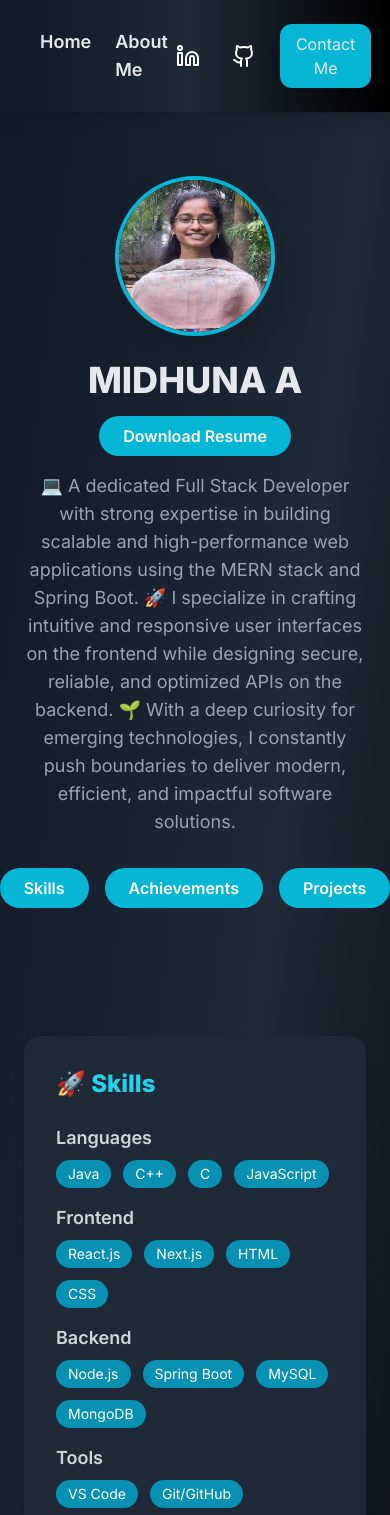
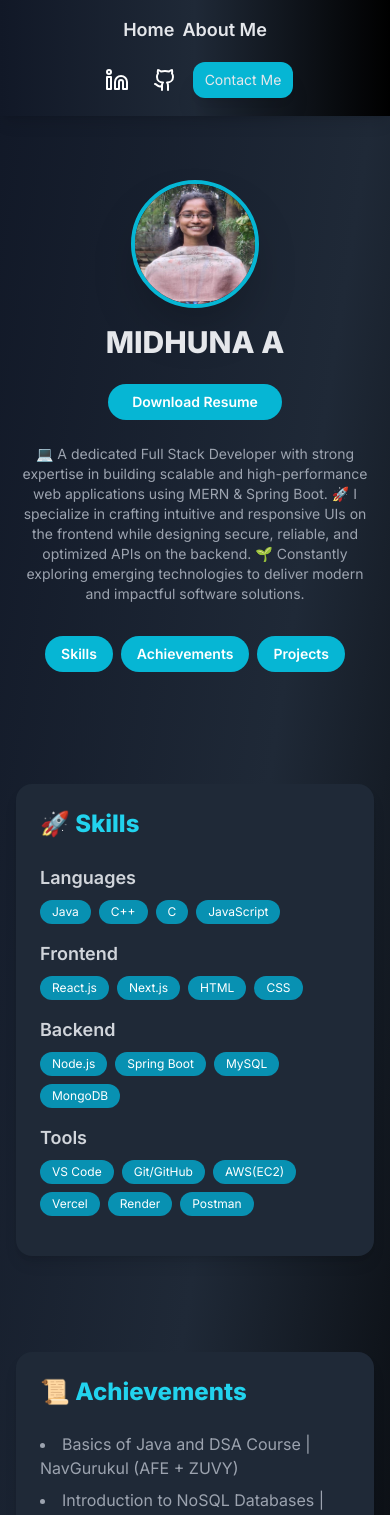
Before and after one commit to midhuna-06/MIDHUNA-A-Portfolio, a React (Create React App) app: page / in a window 390 px wide. Shown: the top 1515 px of the page. Built offline with nearby package versions, Linux system fonts and the light colour scheme.

Commit message:
Changes made for mobile view

```diff
--- a/src/App.js
+++ b/src/App.js
@@ -1,6 +1,6 @@
 import React from "react";
 import { BrowserRouter as Router, Routes, Route, Link } from "react-router-dom";
-import { Linkedin, Github } from "lucide-react"; // Added Github icon
+import { Linkedin, Github } from "lucide-react";
 import Home from "./pages/Home";
 import About from "./pages/About";
 import Contact from "./pages/Contact";
@@ -10,45 +10,28 @@ function App() {
     <Router>
       <div className="min-h-screen">
         {/* Navbar */}
-        <nav className="flex justify-between items-center px-10 py-6 bg-gradient-to-r from-gray-900 via-gray-800 to-black shadow-lg sticky top-0 z-50">
-          {/* Left Links */}
-          <div className="flex space-x-6 text-lg font-semibold">
+        <nav className="flex flex-col md:flex-row justify-between items-center px-4 sm:px-10 py-4 md:py-6 bg-gradient-to-r from-gray-900 via-gray-800 to-black shadow-lg sticky top-0 z-50 gap-4 md:gap-0">
+          <div className="flex flex-wrap justify-center md:justify-start space-x-2 sm:space-x-4 md:space-x-6 text-lg font-semibold">
             <Link to="/" className="hover:text-cyan-400 transition">Home</Link>
             <Link to="/about" className="hover:text-cyan-400 transition">About Me</Link>
           </div>
 
-          {/* Right Social & Contact */}
-          <div className="flex space-x-4 items-center">
-            {/* LinkedIn */}
-            <a
-              href="https://www.linkedin.com/in/midhuna-a-504644291"
-              target="_blank"
-              rel="noreferrer"
-              className="p-2 rounded-full hover:bg-cyan-500 transition"
-            >
+          <div className="flex flex-wrap justify-center md:justify-end space-x-2 md:space-x-4 items-center">
+            <a href="https://www.linkedin.com/in/midhuna-a-504644291" target="_blank" rel="noreferrer" className="p-2 rounded-full hover:bg-cyan-500 transition">
               <Linkedin className="w-6 h-6 text-white" />
             </a>
-
-            {/* GitHub */}
-            <a
-              href="https://github.com/midhuna-06"
-              target="_blank"
-              rel="noreferrer"
-              className="p-2 rounded-full hover:bg-cyan-500 transition"
-            >
+            <a href="https://github.com/midhuna-06" target="_blank" rel="noreferrer" className="p-2 rounded-full hover:bg-cyan-500 transition">
               <Github className="w-6 h-6 text-white" />
             </a>
-
-            {/* Contact Button */}
             <Link to="/contact">
-              <button className="bg-cyan-500 px-4 py-2 rounded-xl shadow-xl hover:scale-105 transition">
+              <button className="bg-cyan-500 px-3 py-2 rounded-xl shadow-xl hover:scale-105 transition text-sm sm:text-base">
                 Contact Me
               </button>
             </Link>
           </div>
         </nav>
 
-        {/* Page Routes */}
+        {/* Routes */}
         <Routes>
           <Route path="/" element={<Home />} />
           <Route path="/about" element={<About />} />
--- a/src/pages/About.js
+++ b/src/pages/About.js
@@ -4,7 +4,7 @@ function About() {
   const [view, setView] = useState("detailed");
 
   const contents = {
-    detailed: `Hello — I’m Midhuna A, a 3rd year CSE student at Sri Eshwar College of Engineering , and an FFE Scholar.
+    detailed: `Hello — I’m Midhuna A, a 3rd year CSE student at Sri Eshwar College of Engineering, and an FFE Scholar.
 I am an aspiring Full Stack Developer building strong expertise in the MERN stack and Spring Boot.
 I’m also an AWS enthusiast, exploring cloud services to enhance scalability and deployment.
 
@@ -16,11 +16,9 @@ My practical experience includes projects such as a Banking System (Spring Boot)
 I also actively practice Data Structures & Algorithms on LeetCode to strengthen my problem-solving skills.
 
 My goal is to grow into a versatile software developer, gain deeper expertise in Java, Cloud, and DevOps, and contribute to impactful, scalable applications.`,
-
     short: `I’m Midhuna A, a 3rd year CSE student at Sri Eshwar College of Engineering and an FFE Scholar.
 I build full-stack applications using MERN and Spring Boot, I’m an AWS enthusiast, currently learning Docker & DevOps,
 and I love solving problems and developing creative technologies.`,
-
     resume: `3rd year CSE, Sri Eshwar College of Engineering • FFE Scholar • MERN & Spring Boot Full-Stack Developer • AWS enthusiast • Learning Docker • Problem solver`,
   };
 
@@ -34,88 +32,43 @@ and I love solving problems and developing creative technologies.`,
   };
 
   return (
-    <div className="px-6 md:px-20 py-16">
-      {/* Header */}
-      <div className="flex items-center gap-6 mb-8">
-        <img
-          src="/profile.jpg"
-          alt="Midhuna A"
-          className="w-24 h-24 rounded-full border-4 border-cyan-500 shadow-lg object-cover"
-        />
-        <div>
-          <h1 className="text-3xl font-bold">MIDHUNA A</h1>
-          <p className="text-cyan-400 font-medium">
+    <div className="px-4 sm:px-10 py-16">
+      <div className="flex flex-col sm:flex-row items-center gap-4 sm:gap-6 mb-8">
+        <img src="/profile.jpg" alt="Midhuna A" className="w-20 h-20 sm:w-24 sm:h-24 rounded-full border-4 border-cyan-500 shadow-lg object-cover" />
+        <div className="text-center sm:text-left">
+          <h1 className="text-2xl sm:text-3xl font-bold">MIDHUNA A</h1>
+          <p className="text-cyan-400 font-medium text-sm sm:text-base">
             3rd year CSE · Sri Eshwar College of Engineering · FFE Scholar
           </p>
         </div>
       </div>
 
       {/* Toggle Buttons */}
-      <div className="flex flex-wrap gap-3 mb-6">
-        <button
-          onClick={() => setView("detailed")}
-          className={`px-4 py-2 rounded-full font-semibold ${
-            view === "detailed"
-              ? "bg-cyan-500 text-black"
-              : "bg-gray-700 text-gray-300 hover:bg-gray-600"
-          }`}
-        >
-          Detailed
-        </button>
-        <button
-          onClick={() => setView("short")}
-          className={`px-4 py-2 rounded-full font-semibold ${
-            view === "short"
-              ? "bg-cyan-500 text-black"
-              : "bg-gray-700 text-gray-300 hover:bg-gray-600"
-          }`}
-        >
-          Short
-        </button>
-        <button
-          onClick={() => setView("resume")}
-          className={`px-4 py-2 rounded-full font-semibold ${
-            view === "resume"
-              ? "bg-cyan-500 text-black"
-              : "bg-gray-700 text-gray-300 hover:bg-gray-600"
-          }`}
-        >
-          Resume Line
-        </button>
-
-        {/* Copy Button */}
-        <button
-          onClick={copyText}
-          className="ml-auto px-4 py-2 bg-gray-700 text-gray-300 rounded-lg hover:bg-gray-600"
-        >
+      <div className="flex flex-wrap gap-2 sm:gap-3 mb-6">
+        {["detailed", "short", "resume"].map((type) => (
+          <button
+            key={type}
+            onClick={() => setView(type)}
+            className={`px-4 py-2 rounded-full font-semibold ${
+              view === type ? "bg-cyan-500 text-black" : "bg-gray-700 text-gray-300 hover:bg-gray-600"
+            }`}
+          >
+            {type === "detailed" ? "Detailed" : type === "short" ? "Short" : "Resume Line"}
+          </button>
+        ))}
+        <button onClick={copyText} className="ml-auto px-4 py-2 bg-gray-700 text-gray-300 rounded-lg hover:bg-gray-600">
           Copy
         </button>
       </div>
 
-      {/* About Content */}
-      <div className="bg-gray-800 rounded-2xl p-6 shadow-lg whitespace-pre-line text-gray-300 leading-relaxed">
+      <div className="bg-gray-800 rounded-2xl p-4 sm:p-6 shadow-lg whitespace-pre-line text-gray-300 leading-relaxed">
         {contents[view]}
       </div>
 
-      {/* Links */}
-      <div className="flex gap-4 mt-6 text-sm text-gray-400">
+      <div className="flex flex-wrap gap-4 mt-6 text-sm text-gray-400">
         <span>Profiles:</span>
-        <a
-          className="text-cyan-400 hover:underline"
-          href="https://github.com/midhuna-06"
-          target="_blank"
-          rel="noreferrer"
-        >
-          GitHub
-        </a>
-        <a
-          className="text-cyan-400 hover:underline"
-          href="https://leetcode.com/u/midhuna06/"
-          target="_blank"
-          rel="noreferrer"
-        >
-          LeetCode
-        </a>
+        <a className="text-cyan-400 hover:underline" href="https://github.com/midhuna-06" target="_blank" rel="noreferrer">GitHub</a>
+        <a className="text-cyan-400 hover:underline" href="https://leetcode.com/u/midhuna06/" target="_blank" rel="noreferrer">LeetCode</a>
       </div>
     </div>
   );
--- a/src/pages/Contact.js
+++ b/src/pages/Contact.js
@@ -4,33 +4,17 @@ import { FaEnvelope, FaPhone } from "react-icons/fa";
 
 function Contact() {
   return (
-    <section className="px-10 py-16 flex flex-col items-center">
-      <motion.h1
-        className="text-4xl font-bold text-cyan-400 mb-10"
-        initial={{ opacity: 0, y: -20 }}
-        animate={{ opacity: 1, y: 0 }}
-        transition={{ duration: 1 }}
-      >
+    <section className="px-4 sm:px-10 py-16 flex flex-col items-center">
+      <motion.h1 className="text-3xl sm:text-4xl font-bold text-cyan-400 mb-10" initial={{ opacity: 0, y: -20 }} animate={{ opacity: 1, y: 0 }} transition={{ duration: 1 }}>
         👩‍💻 Contact <span className="text-white">Midhuna A</span>
       </motion.h1>
 
-      <div className="grid md:grid-cols-2 gap-10 w-full max-w-5xl">
+      <div className="flex flex-col md:flex-row gap-6 md:gap-10 w-full max-w-5xl">
         {/* Left Info Section */}
-        <motion.div
-          className="bg-gray-800 p-6 rounded-2xl shadow-lg"
-          initial={{ opacity: 0, x: -50 }}
-          animate={{ opacity: 1, x: 0 }}
-          transition={{ duration: 1 }}
-        >
-          <h2 className="text-2xl font-bold text-cyan-400 mb-4">
-            Let’s Connect 🚀
-          </h2>
-          <p className="text-gray-400 mb-6">
-            I’m always open to new opportunities, collaborations, and exciting
-            challenges! Feel free to reach out.
-          </p>
+        <motion.div className="bg-gray-800 p-6 rounded-2xl shadow-lg w-full md:w-1/2" initial={{ opacity: 0, x: -50 }} animate={{ opacity: 1, x: 0 }} transition={{ duration: 1 }}>
+          <h2 className="text-2xl font-bold text-cyan-400 mb-4">Let’s Connect 🚀</h2>
+          <p className="text-gray-400 mb-6">I’m always open to new opportunities, collaborations, and exciting challenges! Feel free to reach out.</p>
 
-          {/* Contact Info */}
           <div className="flex items-center space-x-3 mb-4">
             <FaEnvelope className="text-cyan-400 text-2xl" />
             <div>
@@ -49,23 +33,10 @@ function Contact() {
         </motion.div>
 
         {/* Right Mailto Section */}
-        <motion.div
-          className="bg-gray-800 p-6 rounded-2xl shadow-lg flex flex-col gap-4 items-center justify-center"
-          initial={{ opacity: 0, x: 50 }}
-          animate={{ opacity: 1, x: 0 }}
-          transition={{ duration: 1 }}
-        >
-          <h2 className="text-2xl font-bold text-cyan-400 mb-4">
-            Send a Message ✉️
-          </h2>
-          <p className="text-gray-400 text-center mb-4">
-            Click the button below to send me an email directly from your email
-            client.
-          </p>
-          <a
-            href="mailto:midhuashwin@gmail.com?subject=Contact%20from%20Portfolio&body=Hi%20Midhuna%2C%0A%0AI%20would%20like%20to%20connect%20with%20you.%0A%0ARegards%2C%0A"
-            className="w-full bg-cyan-500 py-3 rounded-lg font-semibold text-center hover:scale-105 transition"
-          >
+        <motion.div className="bg-gray-800 p-6 rounded-2xl shadow-lg w-full md:w-1/2 flex flex-col gap-4 items-center justify-center" initial={{ opacity: 0, x: 50 }} animate={{ opacity: 1, x: 0 }} transition={{ duration: 1 }}>
+          <h2 className="text-2xl font-bold text-cyan-400 mb-4">Send a Message ✉️</h2>
+          <p className="text-gray-400 text-center mb-4">Click the button below to send me an email directly from your email client.</p>
+          <a href="mailto:midhuashwin@gmail.com?subject=Contact%20from%20Portfolio&body=Hi%20Midhuna%2C%0A%0AI%20would%20like%20to%20connect%20with%20you.%0A%0ARegards%2C%0A" className="w-full bg-cyan-500 py-3 rounded-lg font-semibold text-center hover:scale-105 transition">
             ✉️ Send Email
           </a>
         </motion.div>
--- a/src/pages/Home.js
+++ b/src/pages/Home.js
@@ -6,14 +6,7 @@ function Home() {
     Languages: ["Java", "C++", "C", "JavaScript"],
     Frontend: ["React.js", "Next.js", "HTML", "CSS"],
     Backend: ["Node.js", "Spring Boot", "MySQL", "MongoDB"],
-    Tools: [
-      "VS Code",
-      "Git/GitHub",
-      "AWS(EC2)",
-      "Vercel",
-      "Render",
-      "Postman",
-    ],
+    Tools: ["VS Code", "Git/GitHub", "AWS(EC2)", "Vercel", "Render", "Postman"],
   };
 
   const achievements = [
@@ -21,10 +14,7 @@ function Home() {
     "Introduction to NoSQL Databases | Infosys Spring Board",
     "Mastering Data Structures using C and C++ | Udemy",
     "Learn Java Programming – Beginner to Master | Udemy",
-    {
-      label: "LeetCode Profile",
-      link: "https://leetcode.com/u/midhuna06/",
-    },
+    { label: "LeetCode Profile", link: "https://leetcode.com/u/midhuna06/" },
   ];
 
   const projects = [
@@ -44,31 +34,25 @@ function Home() {
     },
   ];
 
-  // Function to scroll smoothly to a section
   const scrollToSection = (id) => {
     const section = document.getElementById(id);
-    if (section) {
-      section.scrollIntoView({ behavior: "smooth" });
-    }
+    if (section) section.scrollIntoView({ behavior: "smooth" });
   };
 
   return (
-    <div className="px-6 md:px-20">
+    <div className="px-4 sm:px-10">
       {/* Hero Section */}
-      <section
-        id="home"
-        className="flex flex-col items-center justify-center py-16 text-center"
-      >
+      <section className="flex flex-col items-center justify-center py-16 text-center gap-4">
         <motion.img
           src="/profile.jpg"
           alt="profile"
-          className="w-40 h-40 rounded-full border-4 border-cyan-500 shadow-2xl"
+          className="w-32 sm:w-40 h-32 sm:h-40 rounded-full border-4 border-cyan-500 shadow-2xl"
           initial={{ scale: 0 }}
           animate={{ scale: 1 }}
           transition={{ duration: 1 }}
         />
         <motion.h1
-          className="text-4xl font-bold mt-6"
+          className="text-3xl sm:text-4xl font-bold"
           initial={{ opacity: 0, y: -20 }}
           animate={{ opacity: 1, y: 0 }}
           transition={{ delay: 0.5, duration: 1 }}
@@ -76,57 +60,45 @@ function Home() {
           MIDHUNA A
         </motion.h1>
 
-        {/* Resume Button */}
         <motion.a
           href="https://drive.google.com/drive/folders/12PjXtR3zBN5EQT3oi4TXCXtiPb9cmkRR"
           target="_blank"
           rel="noreferrer"
-          className="mt-4 px-6 py-2 bg-cyan-500 text-white font-semibold rounded-full hover:bg-cyan-600 transition"
+          className="mt-2 sm:mt-4 px-6 py-2 bg-cyan-500 text-white font-semibold rounded-full hover:bg-cyan-600 transition text-sm sm:text-base"
           initial={{ opacity: 0 }}
           animate={{ opacity: 1 }}
           transition={{ delay: 1.2, duration: 1 }}
         >
-        Download Resume
+          Download Resume
         </motion.a>
 
         <motion.p
-          className="text-lg text-gray-400 mt-4 max-w-2xl"
+          className="text-sm sm:text-lg text-gray-400 mt-2 sm:mt-4 max-w-xl sm:max-w-2xl"
           initial={{ opacity: 0 }}
           animate={{ opacity: 1 }}
           transition={{ delay: 1, duration: 1 }}
         >
-          💻 A dedicated Full Stack Developer with strong expertise in building scalable and high-performance web applications using the MERN stack and Spring Boot.
-           🚀 I specialize in crafting intuitive and responsive user interfaces on the frontend while designing secure, reliable, and optimized APIs on the backend.
-           🌱 With a deep curiosity for emerging technologies, I constantly push boundaries to deliver modern, efficient, and impactful software solutions.
+          💻 A dedicated Full Stack Developer with strong expertise in building scalable and high-performance web applications using MERN & Spring Boot. 🚀 I specialize in crafting intuitive and responsive UIs on the frontend while designing secure, reliable, and optimized APIs on the backend. 🌱 Constantly exploring emerging technologies to deliver modern and impactful software solutions.
         </motion.p>
 
         {/* Navigation Buttons */}
-        <div className="flex gap-4 mt-8">
-          <button
-            onClick={() => scrollToSection("skills")}
-            className="px-6 py-2 bg-cyan-500 text-white font-semibold rounded-full hover:bg-cyan-600 transition"
-          >
-            Skills
-          </button>
-          <button
-            onClick={() => scrollToSection("achievements")}
-            className="px-6 py-2 bg-cyan-500 text-white font-semibold rounded-full hover:bg-cyan-600 transition"
-          >
-            Achievements
-          </button>
-          <button
-            onClick={() => scrollToSection("projects")}
-            className="px-6 py-2 bg-cyan-500 text-white font-semibold rounded-full hover:bg-cyan-600 transition"
-          >
-            Projects
-          </button>
+        <div className="flex flex-wrap justify-center gap-2 sm:gap-4 mt-4 sm:mt-8">
+          {["skills", "achievements", "projects"].map((section) => (
+            <button
+              key={section}
+              onClick={() => scrollToSection(section)}
+              className="px-4 sm:px-6 py-2 bg-cyan-500 text-white font-semibold rounded-full hover:bg-cyan-600 transition text-sm sm:text-base"
+            >
+              {section.charAt(0).toUpperCase() + section.slice(1)}
+            </button>
+          ))}
         </div>
       </section>
 
       {/* Skills Section */}
-      <section id="skills" className="py-16">
+      <section id="skills" className="py-12 sm:py-16">
         <motion.div
-          className="bg-gray-800 rounded-2xl p-8 shadow-lg"
+          className="bg-gray-800 rounded-2xl p-6 sm:p-8 shadow-lg"
           initial={{ opacity: 0, y: 50 }}
           whileInView={{ opacity: 1, y: 0 }}
           transition={{ duration: 0.8 }}
@@ -135,11 +107,11 @@ function Home() {
           {Object.keys(skills).map((category) => (
             <div key={category} className="mb-4">
               <h3 className="text-lg font-semibold text-gray-300">{category}</h3>
-              <div className="flex flex-wrap gap-3 mt-2">
+              <div className="flex flex-wrap gap-2 sm:gap-3 mt-2">
                 {skills[category].map((skill) => (
                   <span
                     key={skill}
-                    className="bg-cyan-600 text-white px-3 py-1 rounded-full text-sm hover:bg-cyan-500 transition"
+                    className="bg-cyan-600 text-white px-3 py-1 rounded-full text-xs sm:text-sm hover:bg-cyan-500 transition"
                   >
                     {skill}
                   </span>
@@ -151,9 +123,9 @@ function Home() {
       </section>
 
       {/* Achievements Section */}
-      <section id="achievements" className="py-16">
+      <section id="achievements" className="py-12 sm:py-16">
         <motion.div
-          className="bg-gray-800 rounded-2xl p-8 shadow-lg"
+          className="bg-gray-800 rounded-2xl p-6 sm:p-8 shadow-lg"
           initial={{ opacity: 0, y: 50 }}
           whileInView={{ opacity: 1, y: 0 }}
           transition={{ duration: 0.8 }}
@@ -181,29 +153,29 @@ function Home() {
       </section>
 
       {/* Projects Section */}
-      <section id="projects" className="py-16">
+      <section id="projects" className="py-12 sm:py-16">
         <motion.div
-          className="bg-gray-800 rounded-2xl p-8 shadow-lg"
+          className="bg-gray-800 rounded-2xl p-6 sm:p-8 shadow-lg"
           initial={{ opacity: 0, y: 50 }}
           whileInView={{ opacity: 1, y: 0 }}
           transition={{ duration: 0.8 }}
         >
           <h2 className="text-2xl font-bold text-cyan-400 mb-6">💼 Projects</h2>
-          <div className="space-y-6">
+          <div className="flex flex-col gap-4 sm:gap-6">
             {projects.map((proj, index) => (
               <div
                 key={index}
-                className="bg-gray-700 p-4 rounded-xl hover:scale-105 transition transform"
+                className="bg-gray-700 p-4 sm:p-6 rounded-xl hover:scale-105 transition transform"
               >
                 <h3 className="text-lg font-semibold text-gray-300">{proj.title}</h3>
-                <p className="text-gray-400 mt-1">{proj.description}</p>
+                <p className="text-gray-400 mt-1 text-sm sm:text-base">{proj.description}</p>
                 <p className="text-xs text-gray-500 mt-1">Tech Stack: {proj.tech}</p>
                 {proj.link && (
                   <a
                     href={proj.link}
                     target="_blank"
                     rel="noreferrer"
-                    className="inline-block mt-2 bg-cyan-500 px-3 py-1 rounded-lg text-sm hover:scale-105 transition"
+                    className="inline-block mt-2 bg-cyan-500 px-3 py-1 rounded-lg text-sm sm:text-base hover:scale-105 transition"
                   >
                     View Project
                   </a>
```
